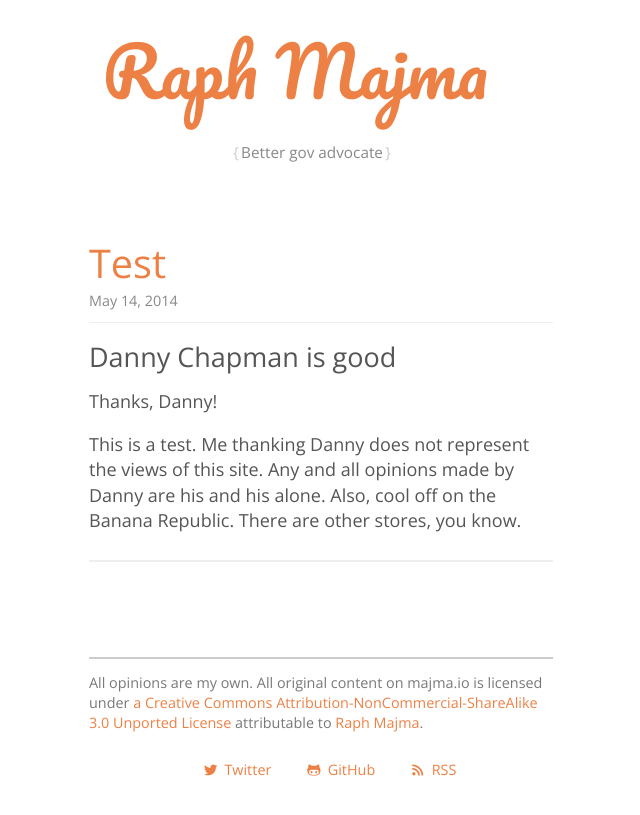
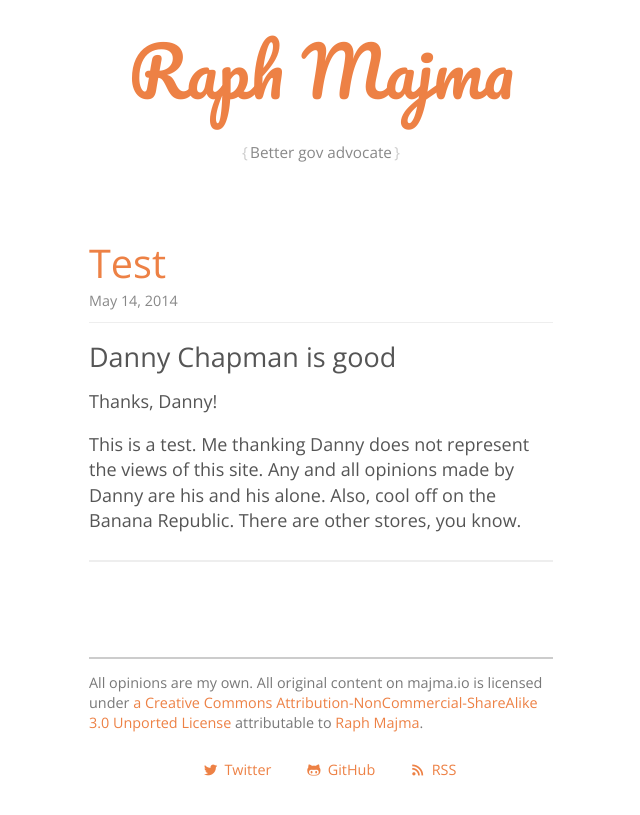
Before and after one commit to rjmajma/majma.github.io, a Jekyll site: the page built from index.html, in a window 1280 px wide. Shown: the top 815 px of the page, without its empty margins (319-959 px from the left). Built offline with Jekyll 4.4.1, drawn with Linux system fonts in a browser that asks for light colours; Markdown is read by kramdown in place of the engine named in the settings; the list of posts is cut into pages by our own code.

Commit message:
Fixed heading alignment for mobile

```diff
--- a/styles/design.css
+++ b/styles/design.css
@@ -20,7 +20,7 @@
 /*** Header ***/
 
 header {
-  padding: 0 1em 4em 0;
+  padding: 0 1em 4em 1em;
   text-align: center;
 }
 
@@ -33,8 +33,8 @@
 
 header h1 {
   text-align: center;
-  font-size: 3em;
-  padding: .5em 1em 0 .5em;
+  font-size: 2.5em;
+  padding: .5em .5em 0 .5em;
   margin: 0 auto;
   display: block;
   font-family: 'Pacifico', cursive;
```
